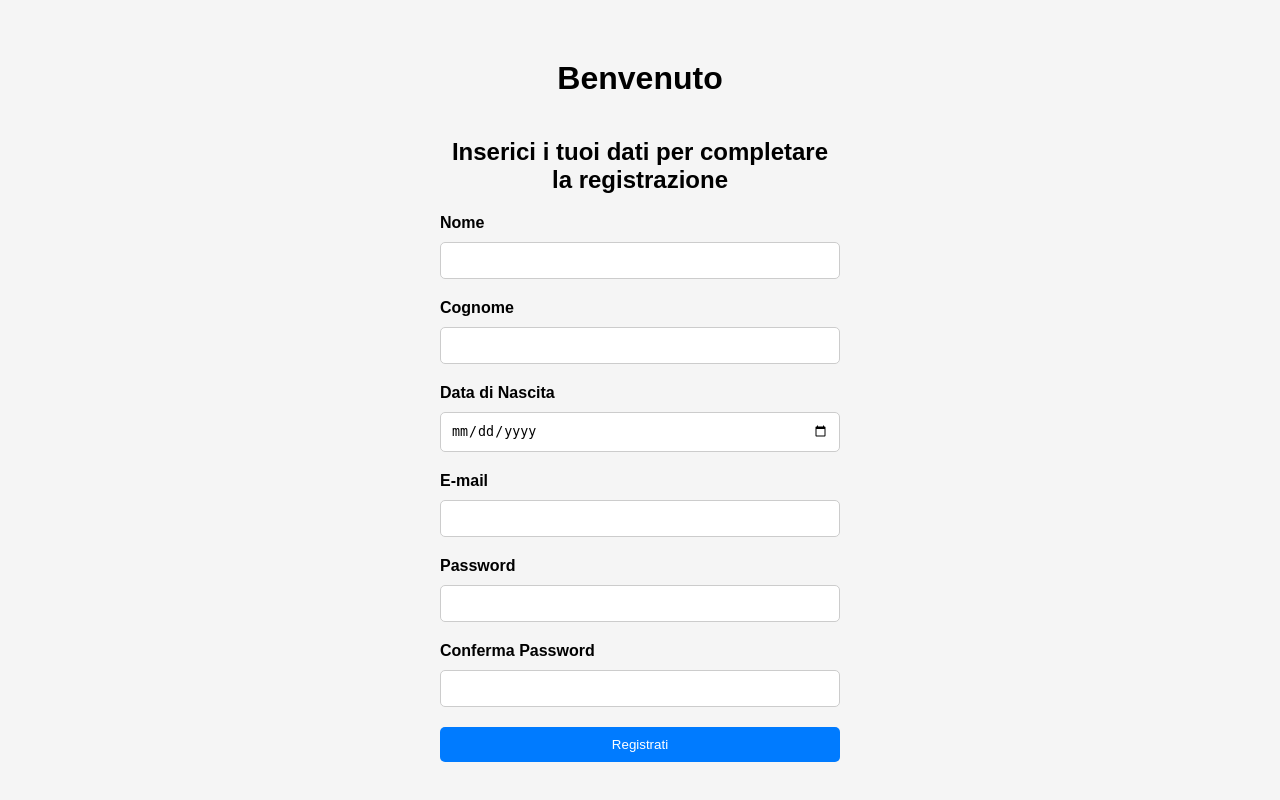
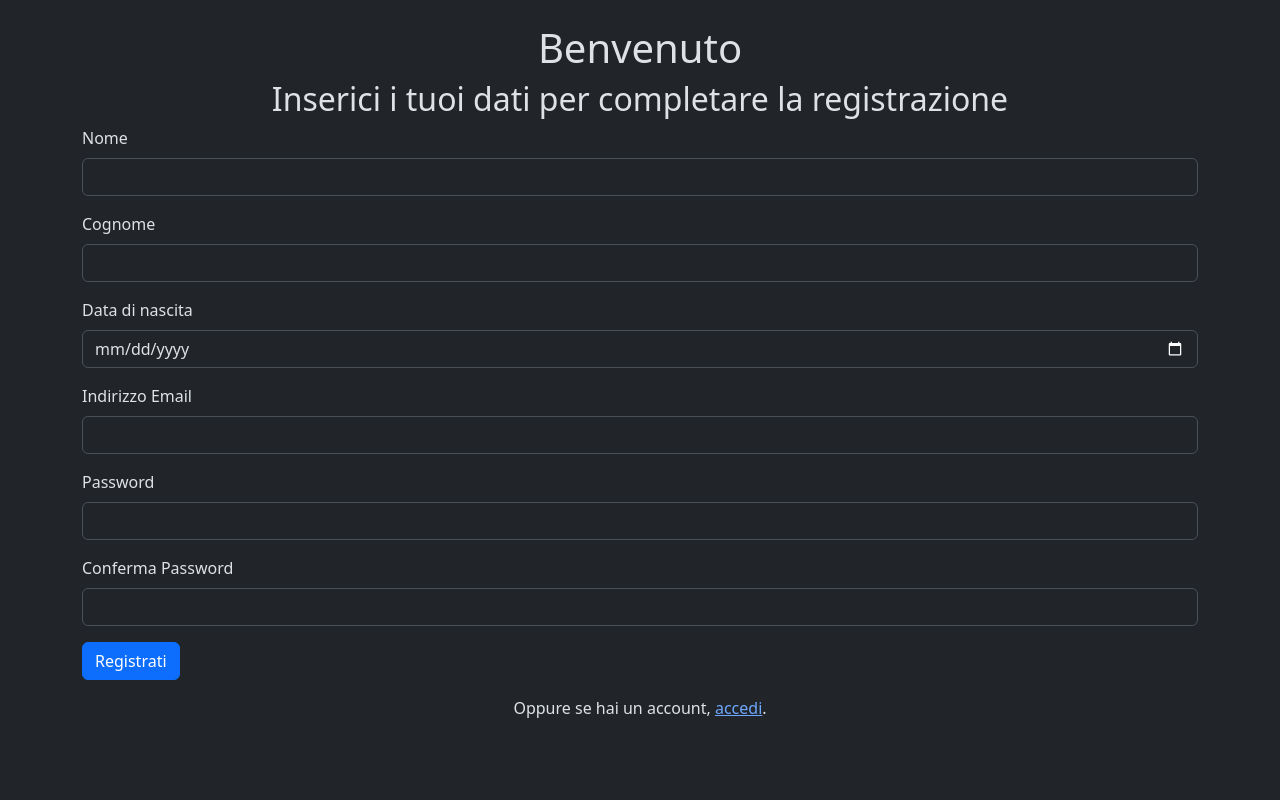
Before and after one commit to lucianobalzano007/login_admin_site, a Flask app: page /register in a window 1280 px wide. Run offline with Flask 3, Linux system fonts and the light colour scheme.

Commit message:
Refactor application structure: migrate to app directory, implement user authentication, and update MongoDB connection logic

```diff
--- a/application.py
+++ b/app/application.py
@@ -9,6 +9,8 @@ app.secret_key = b'8a665c57fc268229c8fa04aab499193063bd6b93eff981a361ad634e360ae
 def index():
     if 'email' in session:
         return redirect(url_for('home'))
+    if mongo_connection.conta_utenti() == 0:
+        return redirect(url_for('register_user'))
     return redirect(url_for('login'))
 
 @app.route('/login', methods=['POST','GET'])
@@ -48,9 +50,11 @@ def register_user():
         print(f"Name: {name}, Surname: {surname}, Birthdate: {birthdate}")  # Debugging line
         print(f"Email: {email}, Password: {password}")  # Debugging line
         if password != confirm_password:
-            return "Le password non coincidono", 400
+            flash("Errore 400: Le password non coincidono", "error")
+            return redirect(url_for('register_user'))
         if mongo_connection.trova_utente(email)!= None:
-            return "Utente già esistente", 400
+            flash("Errore 400: Email già in uso", "error")
+            return redirect(url_for('register_user'))
         user = User(name, surname, birthdate, email, password)
         user.create_user()
         return redirect(url_for('login'))
@@ -62,4 +66,4 @@ def logout():
     return redirect(url_for('login'))
 
 if __name__ == '__main__':
-    app.run(debug=True)
+    app.run(host='0.0.0.0', port=5000)
--- /dev/null
+++ b/app/requirements.txt
@@ -0,0 +1,2 @@
+Flask
+pymongo
--- a/templates/login.html
+++ b/app/templates/register.html
@@ -3,15 +3,15 @@
     <head>
         <meta charset="UTF-8">
         <meta name="viewport" content="width=device-width, initial-scale=1.0">
-        <title>Form di Login</title>
+        <title>Form di Registrazione</title>
         <!-- <link rel="stylesheet" href="{{ url_for('static', filename='style.css') }}"> -->
         <link href="https://cdn.jsdelivr.net/npm/bootstrap@5.3.8/dist/css/bootstrap.min.css" rel="stylesheet" integrity="sha384-sRIl4kxILFvY47J16cr9ZwB07vP4J8+LH7qKQnuqkuIAvNWLzeN8tE5YBujZqJLB" crossorigin="anonymous">
     </head>
     <body data-bs-theme="dark">
         <div class="container-md bd-gutter my-md-4">
             <div class="container-s text-center">
-                <h1>Bentornato</h1>
-                <h2>Inserici username e password per entrare</h2>
+                <h1>Benvenuto</h1>
+                <h2>Inserici i tuoi dati per completare la registrazione</h2>
             </div>
             {% with messages = get_flashed_messages(with_categories=true) %}
                 {% if messages %}
@@ -22,20 +22,35 @@
                     </div>
                 {% endif %}
             {% endwith %}
-            <form method="POST" action="/login">
+            <form method="POST" action="/register">
                 <div class="mb-3">
-                    <label for="email" class="form-label">Email address</label>
-                    <input type="email" class="form-control" id="email" name="email" aria-describedby="emailHelp">
-                    <div id="emailHelp" class="form-text">We'll never share your email with anyone else.</div>
+                    <label for="name" class="form-label">Nome</label>
+                    <input type="text" class="form-control" id="name" name="name">
+                </div>
+                <div class="mb-3">
+                    <label for="surname" class="form-label">Cognome</label>
+                    <input type="text" class="form-control" id="surname" name="surname">
+                </div>
+                <div class="mb-3">
+                    <label for="birth" class="form-label">Data di nascita</label>
+                    <input type="date" class="form-control" id="birth" name="birth">
+                </div>
+                <div class="mb-3">
+                    <label for="email" class="form-label">Indirizzo Email</label>
+                    <input type="email" class="form-control" id="email" name="email">
                 </div>
                 <div class="mb-3">
                     <label for="password" class="form-label">Password</label>
                     <input type="password" class="form-control" id="password" name="password" autocomplete="current-password">
                 </div>
-                <button type="submit" class="btn btn-primary">Submit</button>
+                <div class="mb-3">
+                    <label for="confirm-password" class="form-label">Conferma Password</label>
+                    <input type="password" class="form-control" id="confirm-password" name="confirm-password" autocomplete="current-password">
+                </div>
+                <button type="submit" class="btn btn-primary">Registrati</button>
             </form>
             <div class="container-s text-center mt-3">
-                <p>Oppure se non hai un account, <a href="/register">registrati</a>.</p>
+                <p>Oppure se hai un account, <a href="/login">accedi</a>.</p>
             </div>
         </div>
         <script src="https://cdn.jsdelivr.net/npm/bootstrap@5.3.8/dist/js/bootstrap.bundle.min.js" integrity="sha384-FKyoEForCGlyvwx9Hj09JcYn3nv7wiPVlz7YYwJrWVcXK/BmnVDxM+D2scQbITxI" crossorigin="anonymous"></script>
--- a/templates/register.html
+++ /dev/null
@@ -1,30 +0,0 @@
-<!DOCTYPE html>
-<html lang="it">
-    <head>
-        <meta charset="UTF-8">
-        <meta name="viewport" content="width=device-width, initial-scale=1.0">
-        <title>Form di Registrazione</title>
-        <link rel="stylesheet" href="{{ url_for('static', filename='style.css') }}">
-    </head>
-    <body>
-        <div class="container">
-            <h1>Benvenuto</h1>
-            <h2>Inserici i tuoi dati per completare la registrazione</h2>
-            <form method="POST" action="/register">
-                <label for="name">Nome</label>
-                <input type="text" id="name" name="name" required>
-                <label for="surname">Cognome</label>
-                <input type="text" id="surname" name="surname" required>
-                <label for="birth">Data di Nascita</label>
-                <input type="date" id="birth" name="birth" required>
-                <label for="email">E-mail</label>
-                <input type="email" id="email" name="email" required>
-                <label for="password">Password</label>
-                <input type="password" id="password" name="password" required autocomplete="current-password">
-                <label for="confirm-password">Conferma Password</label>
-                <input type="password" id="confirm-password" name="confirm-password" required autocomplete="current-password">
-                <button type="submit">Registrati</button>
-            </form>
-        </div>
-    </body>
-</html>
```
Also changed, not shown: app/mongo_connection.py (renamed from mongo_connection.py, +8 -1 lines), app/templates/login.html (added, +42 -0 lines), compose.yml (+8 -0 lines), app/crypto.py (renamed from crypto.py), app/static/style.css (renamed from static/style.css), app/templates/index.html (renamed from templates/index.html), app/user.py (renamed from user.py), 3 other files.
